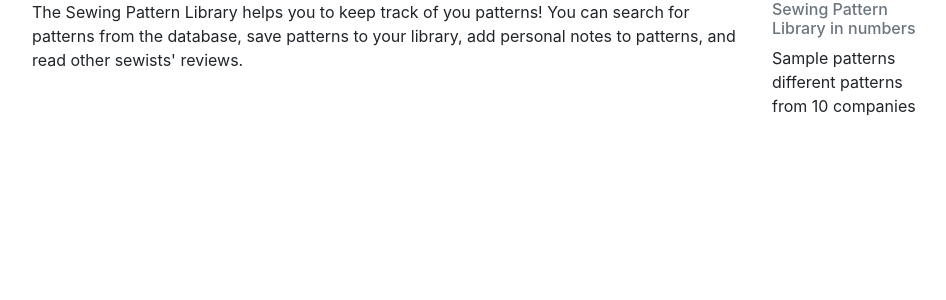
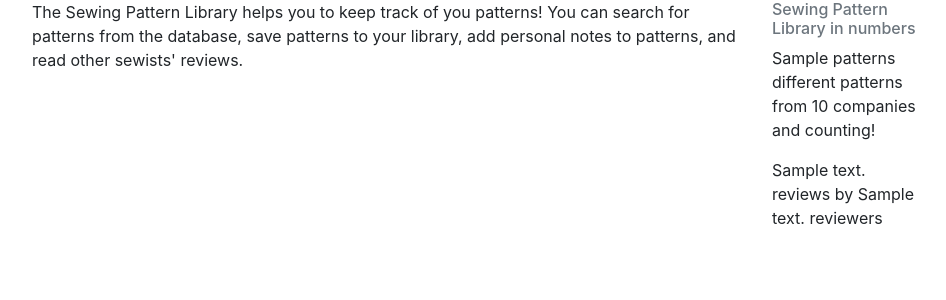
Before and after one commit to EssiPry/sewing-pattern-library, a Flask app: template templates/index.html in a window 1280 px wide. Shown: the part 56-356 px from the top of the page, without its empty margins (68-1014 px from the left). Run offline with Flask 2, Linux system fonts and the light colour scheme; the template is opened without the code that fills it: most values are stand-ins (such as "Sample title", 1, 10 or a date in 2020); some libraries are stand-ins or nearby versions.

Commit message:
Add review stats to landing page

```diff
--- a/routes.py
+++ b/routes.py
@@ -9,7 +9,9 @@ import my_patterns
 def index():
     patterns_total = sewingpatterns.count_patterns("%", "%", "%")
     companies_total = sewingpatterns.count_companies()
-    return render_template("index.html", patterns=patterns_total, companies=companies_total)
+    reviews_total = reviews.count_reviews()
+    reviewers_total = reviews.count_reviewers()
+    return render_template("index.html", patterns=patterns_total, companies=companies_total, reviews=reviews_total, reviewers=reviewers_total)
 
 @app.route("/login", methods=["GET", "POST"])
 def login():
--- a/templates/index.html
+++ b/templates/index.html
@@ -19,7 +19,22 @@
 
       <div class="col-2">
          <h6 class="text-muted">Sewing Pattern Library in numbers</h6>
-         <p> {{patterns}} different patterns from {{companies}} companies</p>
+         <p> {{patterns}} different patterns from {{companies}}
+            {% if companies == 1 %}
+            company
+            {% else %}
+            companies
+            {% endif %}
+            and counting!</p>
+         <p>{{reviews}} reviews by {{reviewers}}
+         {% if reviewers == 1 %}
+         reviewer
+         {% else %}
+         reviewers
+         {% endif %}
+      </p>
+
+
       </div>
    </div>
 </div>
```
Also changed, not shown: reviews.py (+8 -0 lines).
